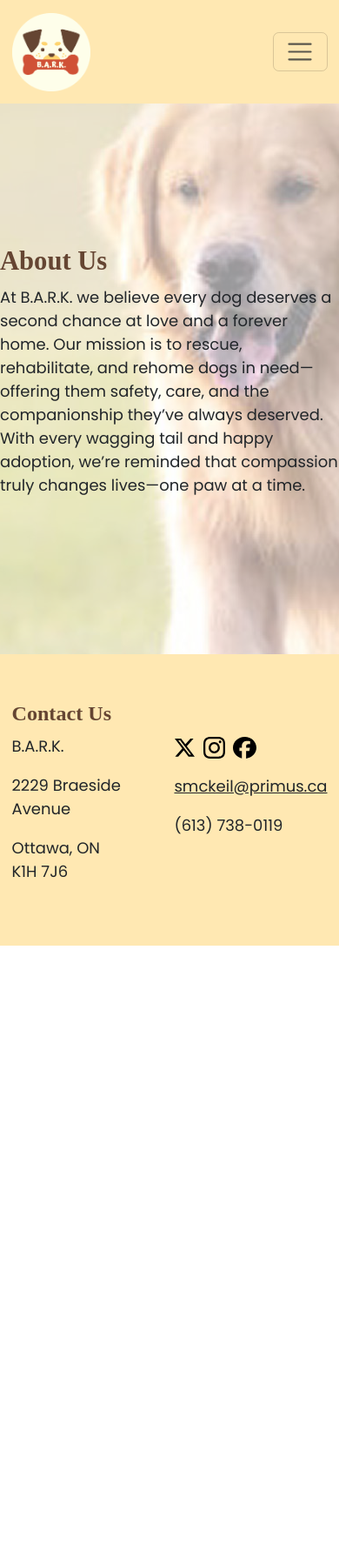
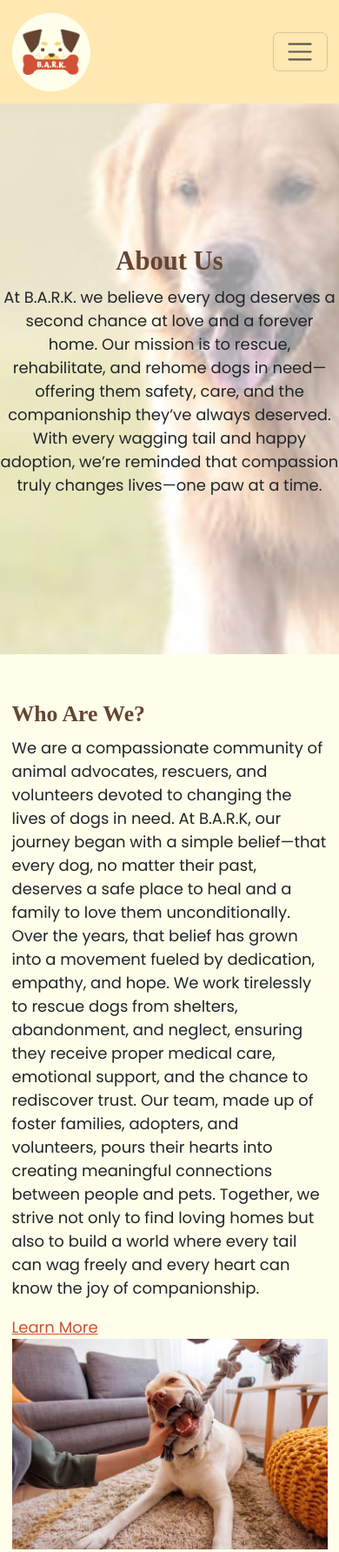
Before and after one commit to AMcD-121/dsn1713_final, a website: page about.html in a window 390 px wide. Shown: the top 1784 px of the page at 87% size. Before the commit the page ends 1087 px from the top, so only its background shows below. Drawn offline with nearby package versions, Linux system fonts and the light colour scheme; a web font is replaced by a local one.

Commit message:
Adds some stuff
Too lazy to explain

```diff
--- a/about.html
+++ b/about.html
@@ -32,7 +32,7 @@
     </header>
     <main>
         <section id="hero_about" class="hero">
-            <div class="hero_overlay col-md-5 row align-items-center">
+            <div class="hero_overlay col-md-5 row align-items-center text-center text-md-start">
                 <div class="container">
                     <div class="offset-md-4">
                         <h1> About Us </h1>
@@ -41,9 +41,16 @@
                 </div>
             </div>
         </section>
-        <section>
-            <div class="container">
-
+        <section class="bg-light">
+            <div class="container py-5">
+                <div class="row">
+                    <div class="col-md-5">
+                        <h3> Who Are We? </h3>
+                        <p> We are a compassionate community of animal advocates, rescuers, and volunteers devoted to changing the lives of dogs in need. At B.A.R.K, our journey began with a simple belief—that every dog, no matter their past, deserves a safe place to heal and a family to love them unconditionally. Over the years, that belief has grown into a movement fueled by dedication, empathy, and hope. We work tirelessly to rescue dogs from shelters, abandonment, and neglect, ensuring they receive proper medical care, emotional support, and the chance to rediscover trust. Our team, made up of foster families, adopters, and volunteers, pours their hearts into creating meaningful connections between people and pets. Together, we strive not only to find loving homes but also to build a world where every tail can wag freely and every heart can know the joy of companionship. </p>
+                        <a href="#" class="text-secondary"> Learn More </a>
+                    </div>
+                    <img src="images/about_who.jpg" alt="Dog playing with a toy" class="img-fluid col-md-6"> <!-- Image is distorting -->
+                </div>
             </div>
         </section>
     </main>
```
Also changed, not shown: adopt.html (+2 -2 lines), home.html (+6 -4 lines), images/about_who.jpg (added).
